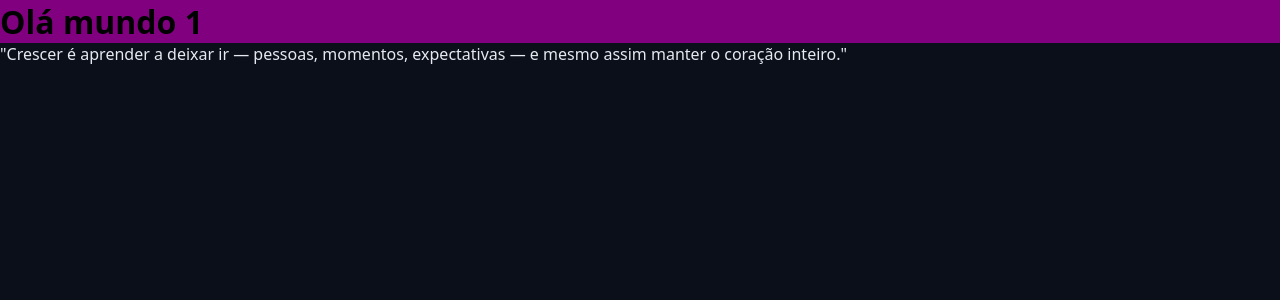
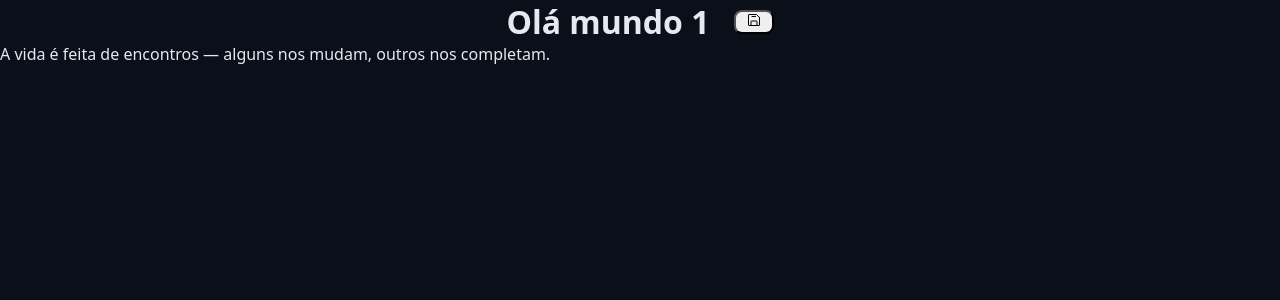
Before and after one commit to Leosansu/Project-Pomodoro, a React (Vite) app: page / in a window 1280 px wide. Shown: the top 300 px of the page. Built offline with nearby package versions, Linux system fonts and the light colour scheme.

Commit message:
Foi adicionado botão com ícones do site lucide.dev.

```diff
--- a/package.json
+++ b/package.json
@@ -10,6 +10,8 @@
     "preview": "vite preview"
   },
   "dependencies": {
+    "lucide-react": "^0.503.0",
+    "phosphor-react": "^1.4.1",
     "react": "^19.0.0",
     "react-dom": "^19.0.0"
   },
--- a/src/App.tsx
+++ b/src/App.tsx
@@ -1,21 +1,26 @@
 
 import { Heading } from './components/Heading';
+import { FloppyDisk } from 'phosphor-react';
 
 import './styles/tema.css';
 import './styles/global.css';
+
 
 // componente do react é uma função que utiliza o nome em pascal case
 //ex: AppCeasa
 export function App() {
   return (
     // jsx só pode ter um elemento pai
-
+// No site lucide.dev tem uma lista de icones para usar nos botões(FloppyDisk)
     <>
-      <Heading attr={123} attr2='String'>
-         Olá mundo 1
-       </Heading>
+      <Heading >
+        Olá mundo 1
+        <button>
+        <FloppyDisk />
+        </button>
+      </Heading>
       <p >
-      "Crescer é aprender a deixar ir — pessoas, momentos, expectativas — e mesmo assim manter o coração inteiro."
+        A vida é feita de encontros — alguns nos mudam, outros nos completam.
       </p>
     </>
   );
--- a/src/components/Heading.module.css
+++ b/src/components/Heading.module.css
@@ -1,8 +1,16 @@
 .heading {
-    background: purple;
-    color: black;
-  }
-
-  .cyan {
-    color: cyan;
-  }
+  display: flex;
+  align-items: center;
+  justify-content: center;
+  gap: 2.4rem;
+}
+button {
+  padding: 0rem 1rem; /* Aumenta o tamanho interno do botão */
+  font-size: 1.6rem; /* Aumenta o tamanho do texto */
+  border-radius: 0.8rem; /* (Opcional) Adiciona bordas arredondadas */
+  transition: transform 0.3s ease, background-color 0.3s ease;
+}
+button:hover {
+  transform: scale(1.05); /* Aumenta o tamanho do botão ao passar o mouse */
+  background-color: var(--text-muted); /* Muda a cor de fundo ao passar o mouse */
+}
--- a/src/components/Heading.tsx
+++ b/src/components/Heading.tsx
@@ -2,9 +2,7 @@
 import stilo from './Heading.module.css'
 
 type HeadingProps = {
-  children: string;
-  attr?: number;
-  attr2?: string;
+  children: React.ReactNode; //React.ReactNode é tudo que o react aceita como tipo
 }
 export function Heading({ children }: HeadingProps) {
   return <h1 className={stilo.heading}>{children}</h1>
```
Also changed, not shown: 1 other file (tests, documents, lock files or other folders).
